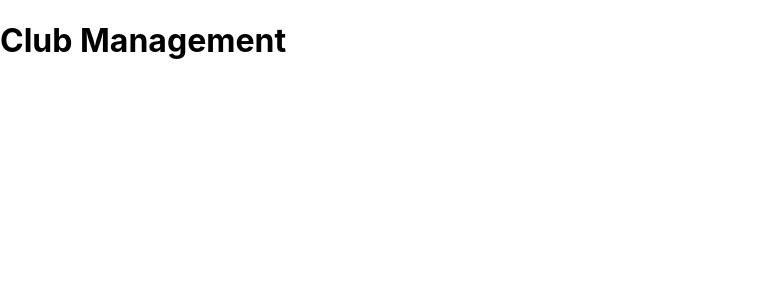
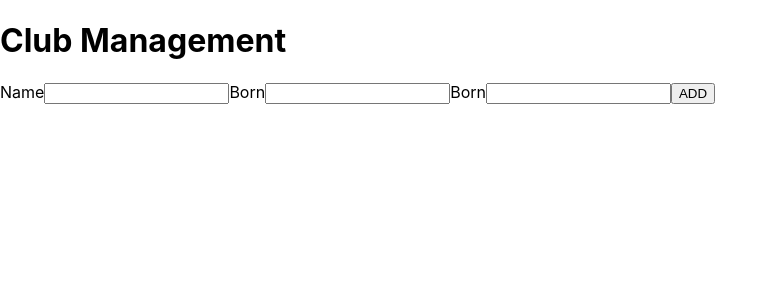
Before and after one commit to starain31/club-management, a React (Create React App) app: page / in a window 1280 px wide. Shown: the top 300 px of the page, without its empty margins (0-777 px from the left). Built offline with nearby package versions, Linux system fonts and the light colour scheme.

Commit message:
Implement add menber in local redux.

```diff
--- a/src/components/App.tsx
+++ b/src/components/App.tsx
@@ -1,12 +1,16 @@
 import React from "react";
 import { Heading } from "./heading/Heading";
 import { Members } from "./member/Members";
+import { store } from "./member/membersSlice";
+import { AddMember } from "./add-member/AddMember";
 
 function App() {
+  console.log(store.getState());
   return (
     <div>
-      <Heading title={`Club Management`}/>
-      <Members />
+      <Heading title={`Club Management`} />
+      <Members members={store.getState()} />
+      <AddMember />
     </div>
   );
 }
--- /dev/null
+++ b/src/components/add-member/AddMember.tsx
@@ -0,0 +1,57 @@
+import { useState } from "react";
+import { store } from "../member/membersSlice";
+
+export const AddMember = () => {
+  const [name, setName] = useState("");
+  const [born, setBorn] = useState("");
+  const [bio, setBio] = useState("");
+
+  const handleSubmit = (event: any) => {
+    event.preventDefault();
+
+    store.dispatch({
+      type: "ADD_MEMBER",
+      payload: { id: String(store.getState().length), name, bio, born },
+    });
+
+    setName("");
+    setBorn("");
+    setBio("");
+  };
+
+  return (
+    <form data-testid={`add-member`} onSubmit={handleSubmit}>
+      <label htmlFor="name">
+        Name
+        <input
+          type={`text`}
+          id={`name`}
+          value={name}
+          onChange={(e) => setName(e.target.value)}
+        />
+      </label>
+
+      <label htmlFor="born">
+        Born
+        <input
+          type={`text`}
+          id={`born`}
+          value={born}
+          onChange={(e) => setBorn(e.target.value)}
+        />
+      </label>
+
+      <label htmlFor="bio">
+        Born
+        <input
+          type={`text`}
+          id={`bio`}
+          value={bio}
+          onChange={(e) => setBio(e.target.value)}
+        />
+      </label>
+
+      <input type={`submit`} value={`ADD`} />
+    </form>
+  );
+};
--- a/src/index.tsx
+++ b/src/index.tsx
@@ -1,15 +1,20 @@
-import React from 'react';
-import ReactDOM from 'react-dom';
-import './index.css';
-import App from './components/App';
-import reportWebVitals from './reportWebVitals';
+import React from "react";
+import ReactDOM from "react-dom";
+import "./index.css";
+import App from "./components/App";
+import reportWebVitals from "./reportWebVitals";
+import {store} from "./components/member/membersSlice";
 
-ReactDOM.render(
-  <React.StrictMode>
-    <App />
-  </React.StrictMode>,
-  document.getElementById('root')
-);
+const render = () => {
+  ReactDOM.render(
+    <React.StrictMode>
+      <App />
+    </React.StrictMode>,
+    document.getElementById("root")
+  );
+};
+store.subscribe(render);
+render();
 
 // If you want to start measuring performance in your app, pass a function
 // to log results (for example: reportWebVitals(console.log))
```
Also changed, not shown: 1 other file (tests, documents, lock files or other folders).
